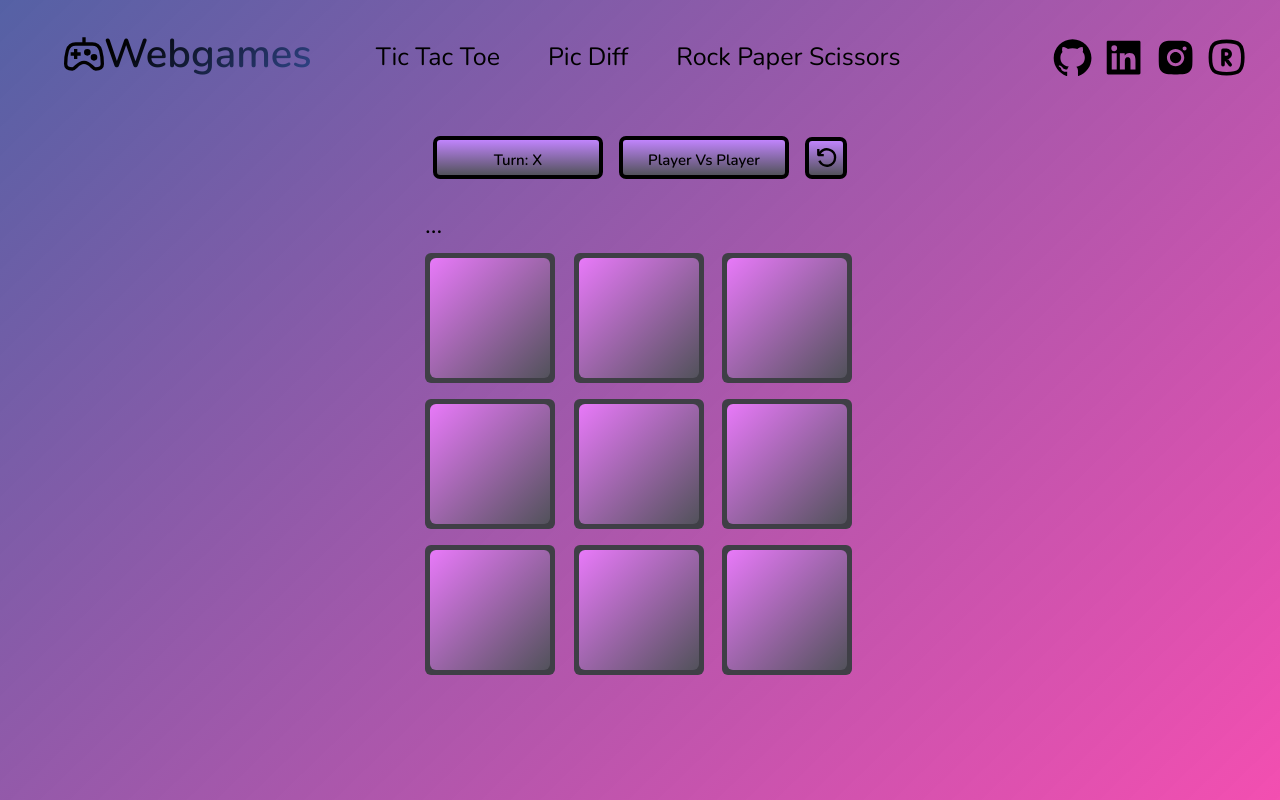
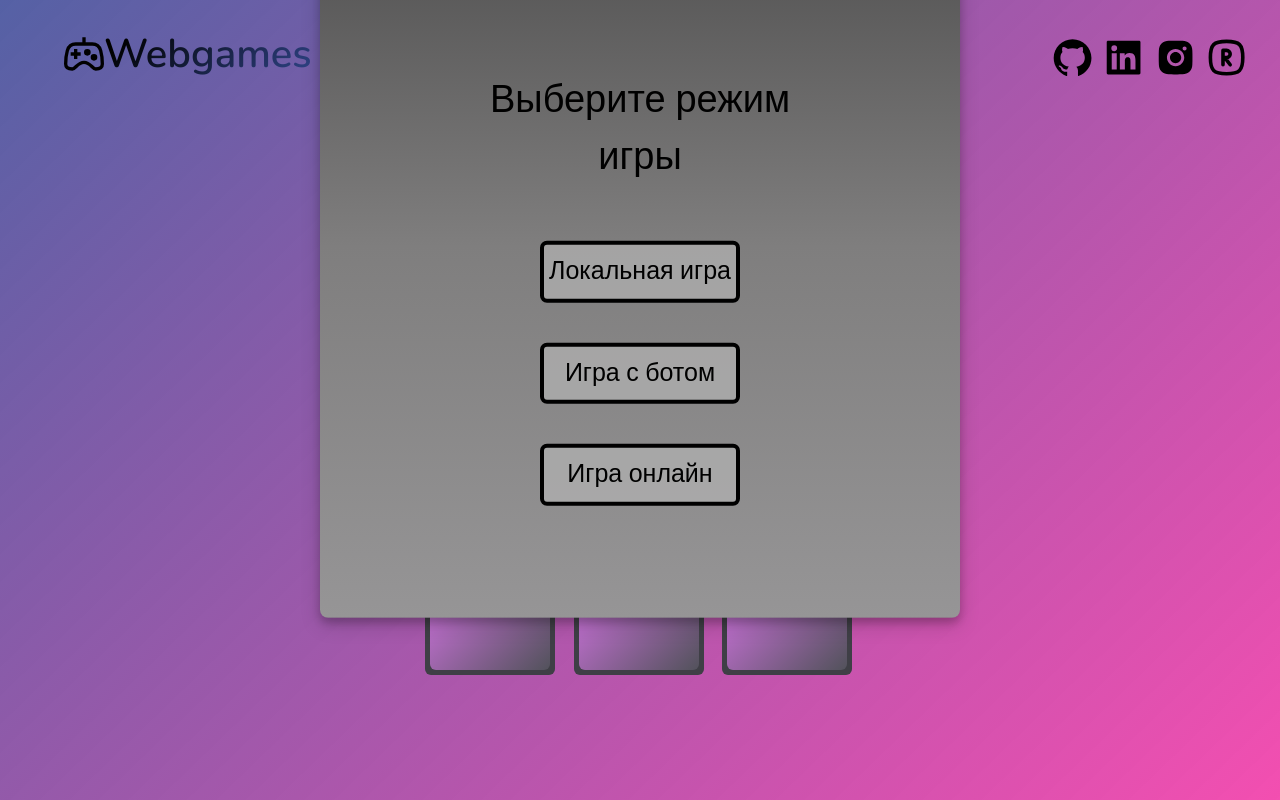
Before and after one commit to DrumRay/webgames, a Next.js app: page /tic-tac-toe in a window 1280 px wide. Shown: the top 800 px of the page. Built offline with nearby package versions, Linux system fonts and the light colour scheme.

Commit message:
окошко выбора режима

```diff
--- a/src/app/layout.tsx
+++ b/src/app/layout.tsx
@@ -20,8 +20,8 @@ const nunito = Nunito({
 
 
 export const metadata: Metadata = {
-  title: 'Webgames',
-  description: '...',
+  title: 'Webgames - игры от Анатолия Бакума',
+  description: 'Крестики-нолики, камень-ножницы-бумага, найди отличия - различные Браузерные игры от Анатолий Бакума',
 }
 
 export default function RootLayout({
--- /dev/null
+++ b/src/app/styles/tic-tac-toe_main.css
@@ -0,0 +1,43 @@
+.modal-content_select_game_type {
+    position: absolute;
+    z-index: 1000;
+    top: 35%;
+    left: 50%;
+    transform: translate(-50%, -50%);
+    padding: 7rem 9rem;
+    border-radius: 8px;
+    box-shadow: 0 5px 8px 0 rgba(0, 0, 0, 0.2), 0 7px 20px 0 rgba(0, 0, 0, 0.17);
+    background-color: rgba(127, 126, 126, 1);
+    background-image: linear-gradient(180deg, rgba(36, 36, 36, 0.47) 0%, rgba(127, 126, 126, 0.86) 45%, rgba(150, 149, 150, 1) 100%);
+    animation: fadeIn 0.5s ease;
+    display: flex;
+    flex-direction: column;
+    justify-content: center;
+    align-items: center;
+}
+.modal-content_select_game_type p {
+    padding: 1rem;
+    text-align: center;
+    font-size: 38px;
+}
+
+.modal-content_select_game_type_buttons {
+    display: flex;
+    flex-wrap: wrap;
+    align-items: center;
+    justify-content: center;
+    column-gap: 1.5rem;
+}
+
+.modal-content_select_game_type button {
+    width: 200px;
+    padding: 8px 1px;
+    margin-top: 40px; /* отступ сверху может придется изменить */
+    background-color: #b1b1b1bd;
+    border-radius: 7px;
+    border-width: 4px;
+    border-color: black;
+    display: inline-flex;
+    align-items: center;
+    justify-content: center;
+}
--- a/src/app/styles/tic_tac_toe.css
+++ b/src/app/styles/tic_tac_toe.css
@@ -42,6 +42,7 @@
 
 .modal-content {
     position: absolute;
+    z-index: 1000;
     top: 35%;
     left: 50%;
     transform: translate(-50%, -50%);
--- a/src/app/tic-tac-toe/page.tsx
+++ b/src/app/tic-tac-toe/page.tsx
@@ -1,11 +1,41 @@
+"use client"
 
+import React, { useState, useEffect } from "react";
+import "../styles/tic-tac-toe_main.css";
 import GameField from "../components/GameField"
 
 
 export default function TicTacToe() {
+    const [showModal, setShowModal] = useState(true);
+
+    useEffect(() => {
+      setShowModal(true);
+    }, []);
+
+    const closeAndStartGame = () => {
+      setShowModal(false);
+    };
+
     return (
         <div className="ttt-general">
-            <GameField/>
+        {showModal && (
+            <div className="modal-content_select_game_type">
+            <p>Выберите режим игры</p>
+            <div className="modal-content_select_game_type_buttons">
+                    <button
+                    onClick={closeAndStartGame}>
+                    Локальная игра
+                    </button>
+                    <button>
+                    Игра с ботом
+                    </button>
+                    <button>
+                    Игра онлайн
+                    </button>
+                </div>
+            </div>
+        )}
+        <GameField />
         </div>
-    )
-}
+    );
+  }
```
